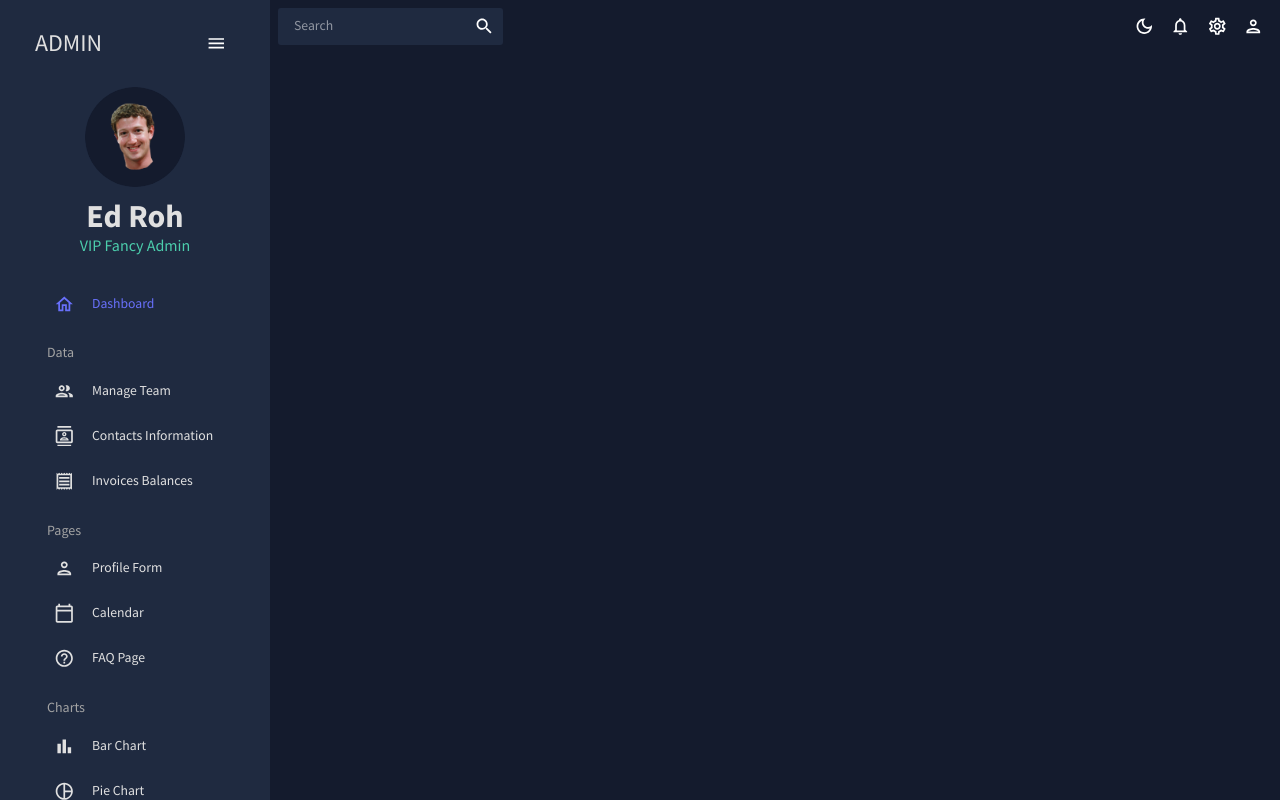
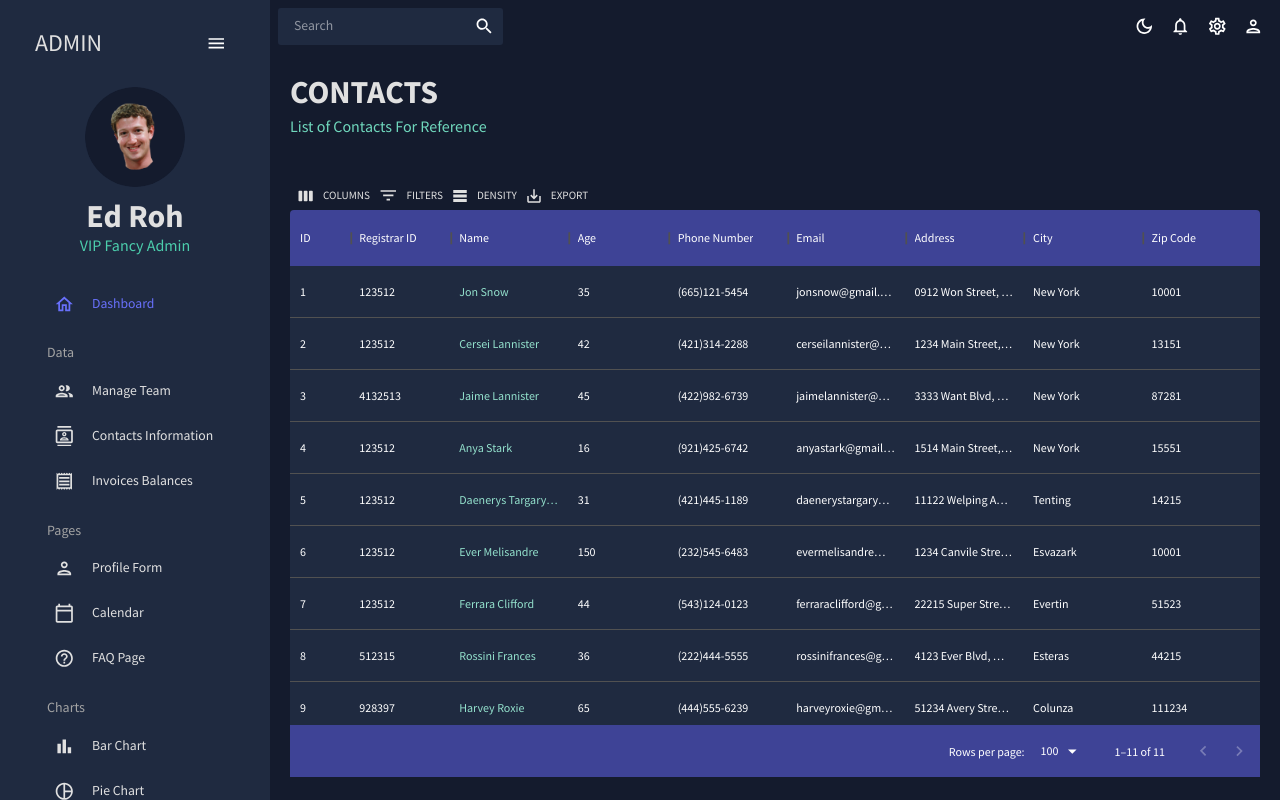
Before and after one commit to mishobo/react-admin-dashboard, a React (Create React App) app: page /contacts in a window 1280 px wide. Built offline with nearby package versions, Linux system fonts and the light colour scheme.

Commit message:
contacts page

```diff
--- a/src/App.js
+++ b/src/App.js
@@ -6,6 +6,7 @@
 import Topbar from "./scenes/global/Topbar";
 import Dashboard from "./scenes/dashboard";
 import Team from "./scenes/team";
+import Contacts from "./scenes/contacts";
 
 
 export default function App() {
@@ -23,6 +24,7 @@
             <Routes>
               <Route path="/" element={<Dashboard />} />
               <Route path="/team" element={<Team />} />
+              <Route path="/contacts" element={<Contacts />} />
             </Routes>
           </main>
         </div>
--- /dev/null
+++ b/src/scenes/contacts/index.jsx
@@ -0,0 +1,99 @@
+import { Box } from "@mui/material";
+import { useTheme } from "@mui/material";
+import { tokens } from "../../theme";
+import Header from "../../components/Header";
+import { mockDataContacts } from "../../data/mockData";
+import { DataGrid, GridToolbar } from "@mui/x-data-grid";
+
+const Contacts = () => {
+  const theme = useTheme();
+  const colors = tokens(theme.palette.mode);
+  const columns = [
+    { field: "id", headerName: "ID", flex: 0.5 },
+    { field: "registrarId", headerName: "Registrar ID" },
+    {
+      field: "name",
+      headerName: "Name",
+      flex: 1,
+      cellClassName: "name-column--cell",
+    },
+    {
+      field: "age",
+      headerName: "Age",
+      type: "number",
+      headerAlign: "left",
+      align: "left",
+    },
+    {
+      field: "phone",
+      headerName: "Phone Number",
+      flex: 1,
+    },
+    {
+      field: "email",
+      headerName: "Email",
+      flex: 1,
+    },
+    {
+      field: "address",
+      headerName: "Address",
+      flex: 1,
+    },
+    {
+      field: "city",
+      headerName: "City",
+      flex: 1,
+    },
+    {
+      field: "zipCode",
+      headerName: "Zip Code",
+      flex: 1,
+    },
+  ];
+
+  return (
+    <Box m="20px">
+      <Header title="CONTACTS" subtitle="List of Contacts For Reference" />
+      <Box
+        m="40px 0 0 0"
+        height="75vh"
+        sx={{
+          "& .MuiDataGrid-root": {
+            border: "none",
+          },
+          "& .MuiDataGrid-cell": {
+            borderBottom: "none",
+          },
+          "& .name-column--cell": {
+            color: colors.greenAccent[300],
+          },
+          "& .MuiDataGrid-columnHeaders": {
+            backgroundColor: colors.blueAccent[700],
+            borderBottom: "none",
+          },
+          "& .MuiDataGrid-virtualScroller": {
+            backgroundColor: colors.primary[400],
+          },
+          "& .MuiDataGrid-footerContainer": {
+            borderTop: "none",
+            backgroundColor: colors.blueAccent[700],
+          },
+          "& .MuiCheckbox-root": {
+            color: `${colors.greenAccent[200]} !important`,
+          },
+          "& .MuiDataGrid-toolbarContainer .MuiButton-text": {
+            color: `${colors.grey[100]} !important`,
+          },
+        }}
+      >
+        <DataGrid
+          rows={mockDataContacts}
+          columns={columns}
+          components={{ Toolbar: GridToolbar }}
+        />
+      </Box>
+    </Box>
+  );
+};
+
+export default Contacts;
```
